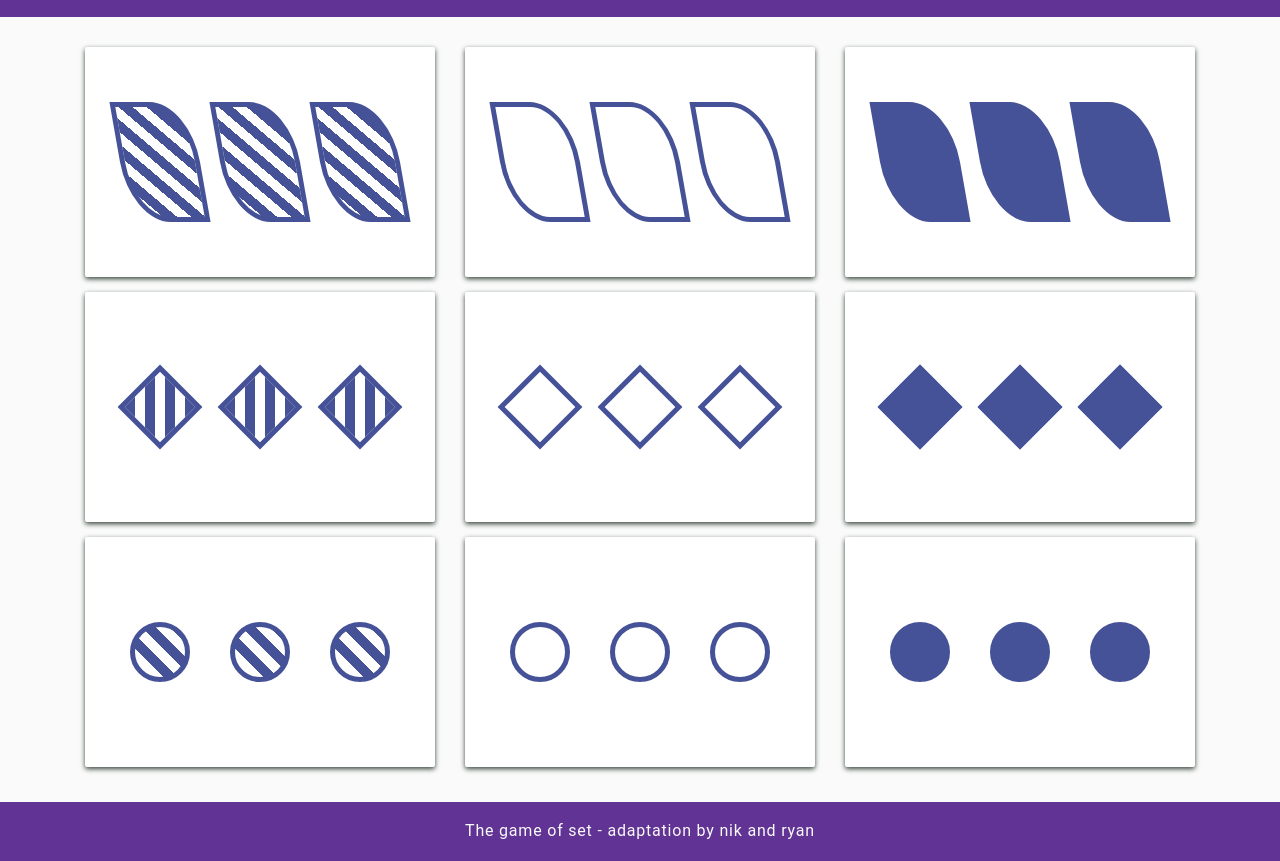
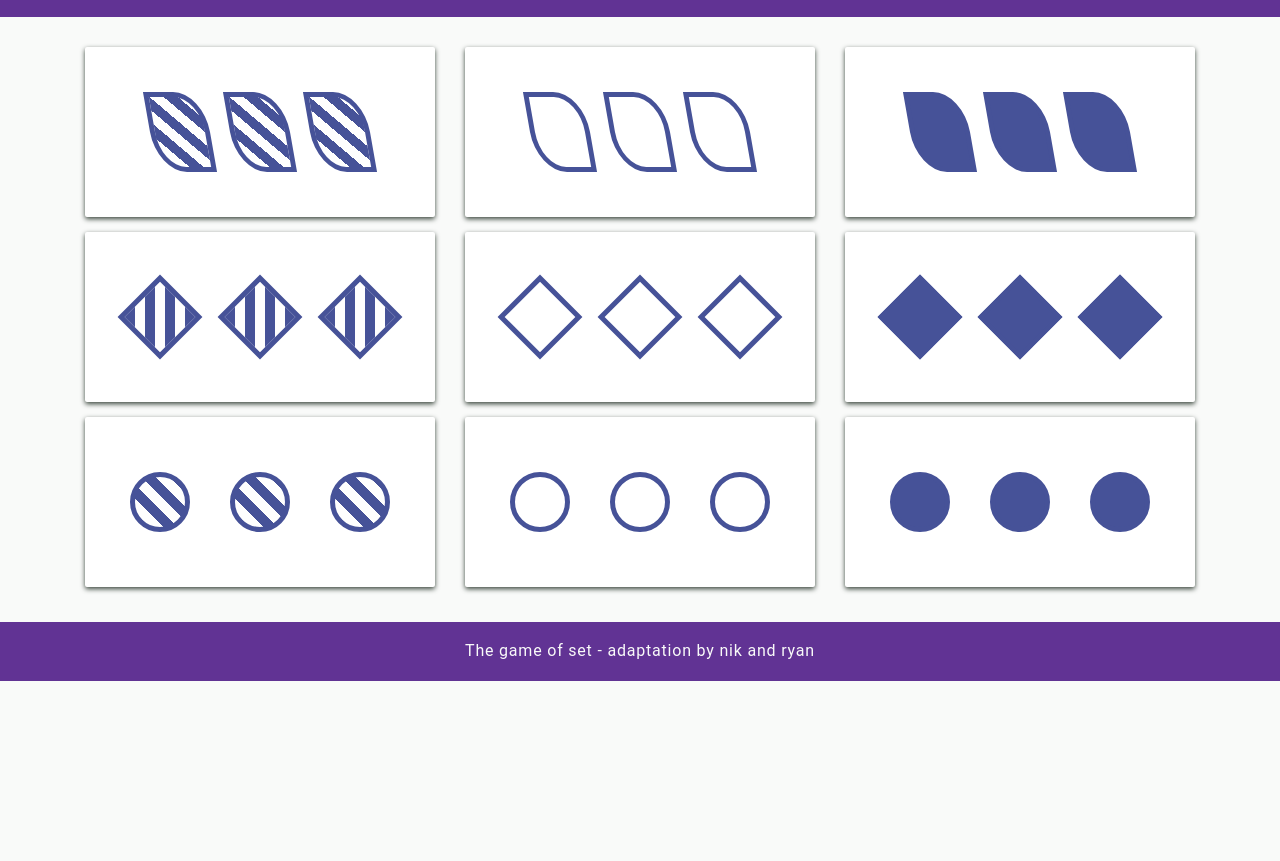
Before and after one commit to blockparty-mpls/set-game, a website: page index.html in a window 1280 px wide. Shown: the part 52-913 px from the top of the page. After the commit the page ends 800 px from the top, so only its background shows below. Drawn offline with Linux system fonts and the light colour scheme.

Commit message:
adjust grid

```diff
--- a/index.html
+++ b/index.html
@@ -24,7 +24,7 @@
     <main class="main">
         <div class="container">
             <div class="row">
-                <div class="col-med-4">
+                <div class="col-lg-4 col-med-6">
                     <div class="card game-card">
                         <div class="card__content">
                             <div class="game-card__img-wrapper">
@@ -35,7 +35,7 @@
                         </div>
                     </div>
                 </div>
-                <div class="col-med-4">
+                <div class="col-lg-4 col-med-6">
                     <div class="card game-card">
                         <div class="card__content">
                             <div class="game-card__img-wrapper">
@@ -46,7 +46,7 @@
                         </div>
                     </div>
                 </div>
-                <div class="col-med-4">
+                <div class="col-lg-4 col-med-6">
                     <div class="card game-card">
                         <div class="card__content">
                             <div class="game-card__img-wrapper">
@@ -57,7 +57,7 @@
                         </div>
                     </div>
                 </div>
-                <div class="col-med-4">
+                <div class="col-lg-4 col-med-6">
                     <div class="card game-card">
                         <div class="card__content">
                             <div class="game-card__img-wrapper">
@@ -68,7 +68,7 @@
                         </div>
                     </div>
                 </div>
-                <div class="col-med-4">
+                <div class="col-lg-4 col-med-6">
                     <div class="card game-card">
                         <div class="card__content">
                             <div class="game-card__img-wrapper">
@@ -79,7 +79,7 @@
                         </div>
                     </div>
                 </div>
-                <div class="col-med-4">
+                <div class="col-lg-4 col-med-6">
                     <div class="card game-card">
                         <div class="card__content">
                             <div class="game-card__img-wrapper">
@@ -90,7 +90,7 @@
                         </div>
                     </div>
                 </div>
-                <div class="col-med-4">
+                <div class="col-lg-4 col-med-6">
                     <div class="card game-card">
                         <div class="card__content">
                             <div class="game-card__img-wrapper">
@@ -101,7 +101,7 @@
                         </div>
                     </div>
                 </div>
-                <div class="col-med-4">
+                <div class="col-lg-4 col-med-6">
                     <div class="card game-card">
                         <div class="card__content">
                             <div class="game-card__img-wrapper">
@@ -112,7 +112,7 @@
                         </div>
                     </div>
                 </div>
-                <div class="col-med-4">
+                <div class="col-lg-4 col-med-6">
                     <div class="card game-card">
                         <div class="card__content">
                             <div class="game-card__img-wrapper">
--- a/src/_custom.scss
+++ b/src/_custom.scss
@@ -14,8 +14,8 @@
 }
 
 %squiggle-styles {
-  width: 8rem;
-  height: 12rem;
+  width: 6rem;
+  height: 8rem;
   margin: 1rem;
   border: 5px solid #465298;
   border-top-right-radius: 50%;
@@ -46,7 +46,7 @@
     display: flex;
     justify-content: center;
     align-items: center;
-    min-height: 18rem;
+    min-height: 12rem;
   }
 
   &__image-squiggle--striped {
```
Also changed, not shown: dist/style.css.
